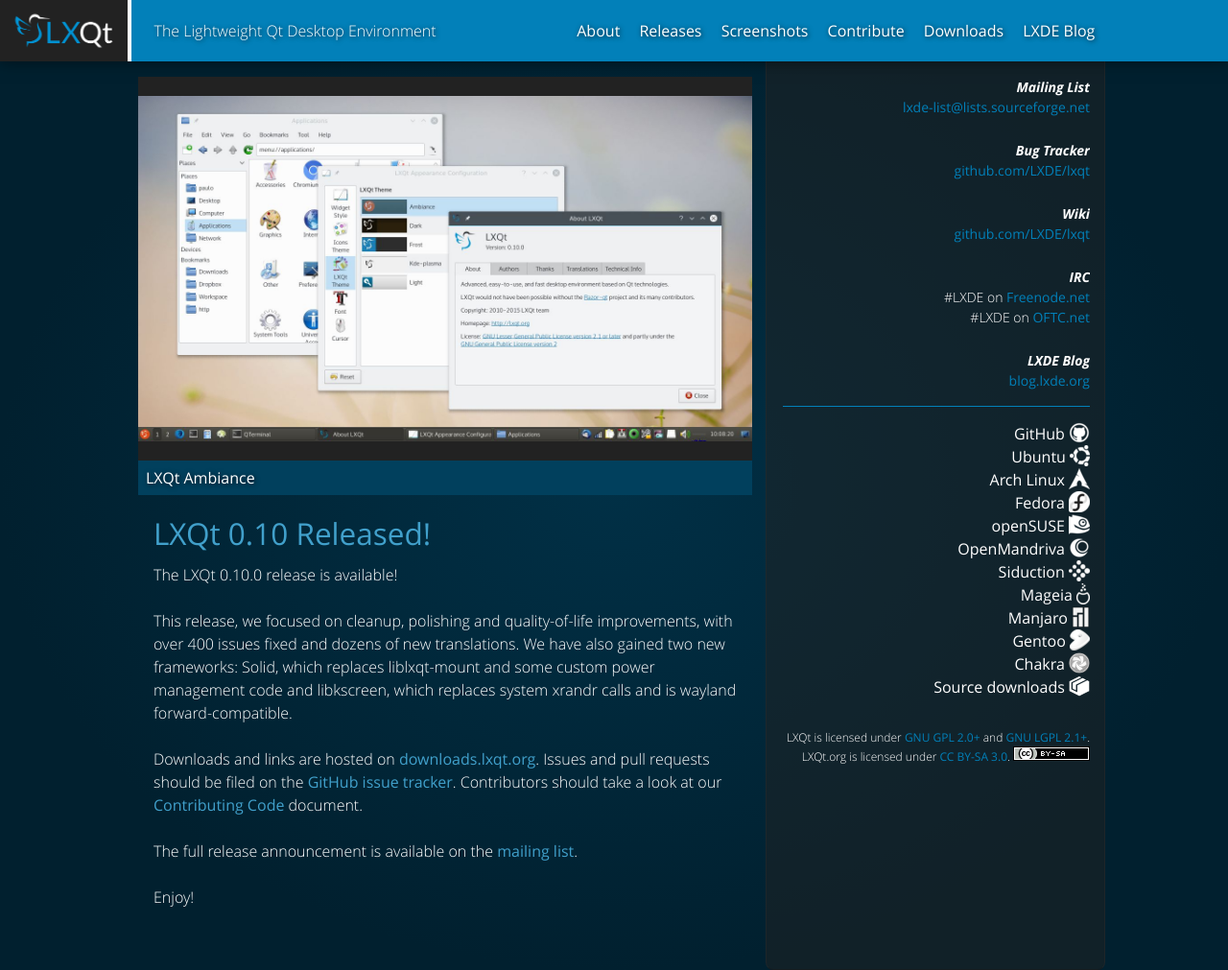
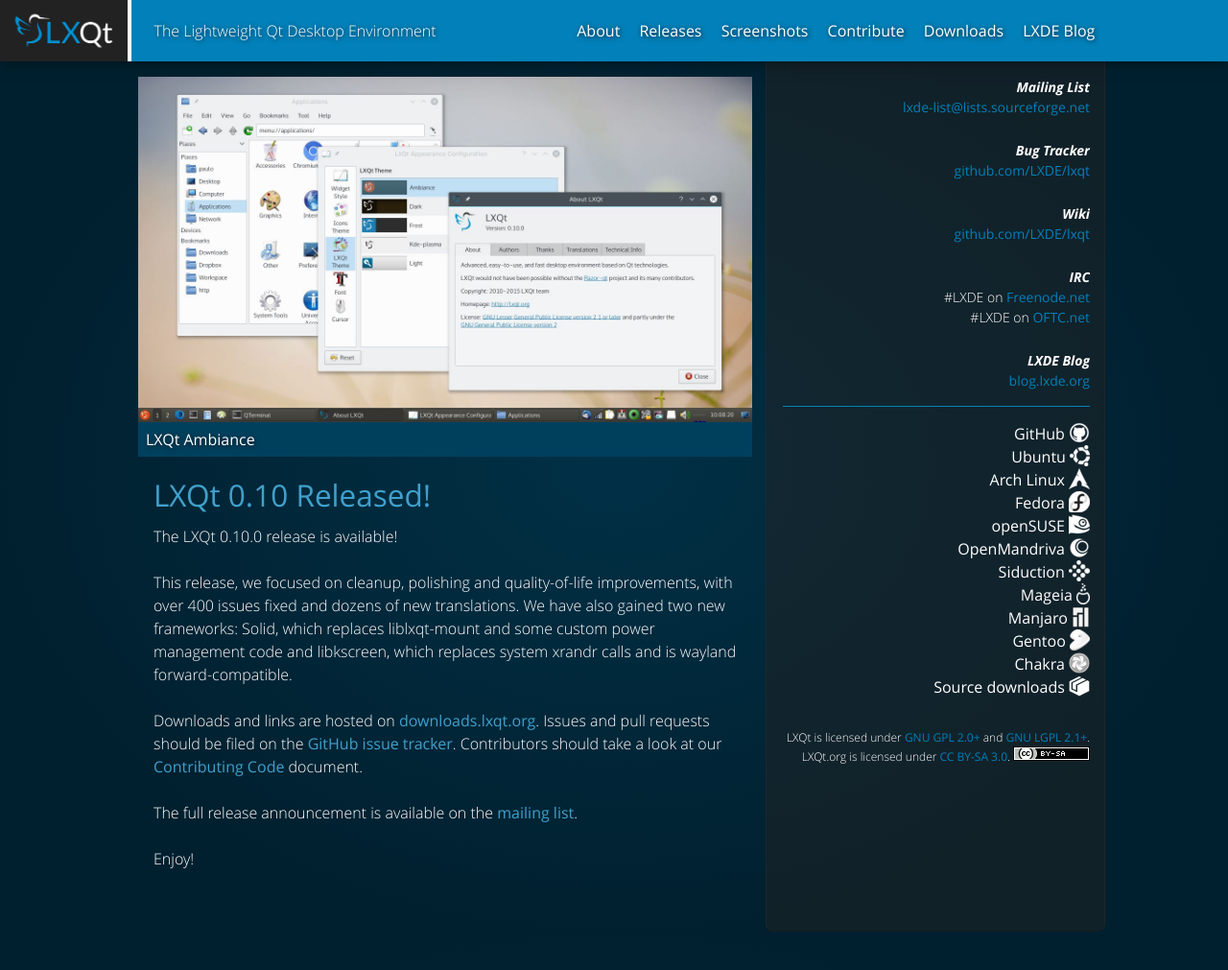
Before and after one commit to lxqt/lxqt.github.io, a Jekyll site: the page built from index.html, in a window 1280 px wide. Shown: the whole page at 96% size. Built offline with Jekyll 4.4.1, drawn with Linux system fonts in a browser that asks for light colours; after the commit the page ends 971 px from its top, so only the background shows below that.

Commit message:
home: Avoid blank padding for current screenshots

```diff
--- a/styles/lxqt.scss
+++ b/styles/lxqt.scss
@@ -633,7 +633,7 @@
 	#article-home_preview
 	{
 		position: relative;
-		padding-top: 62.5%;
+		padding-top: 56.25%;
 		padding-left: 0;
 		margin-bottom: 2.25rem;
 		background-color: #111;
```
